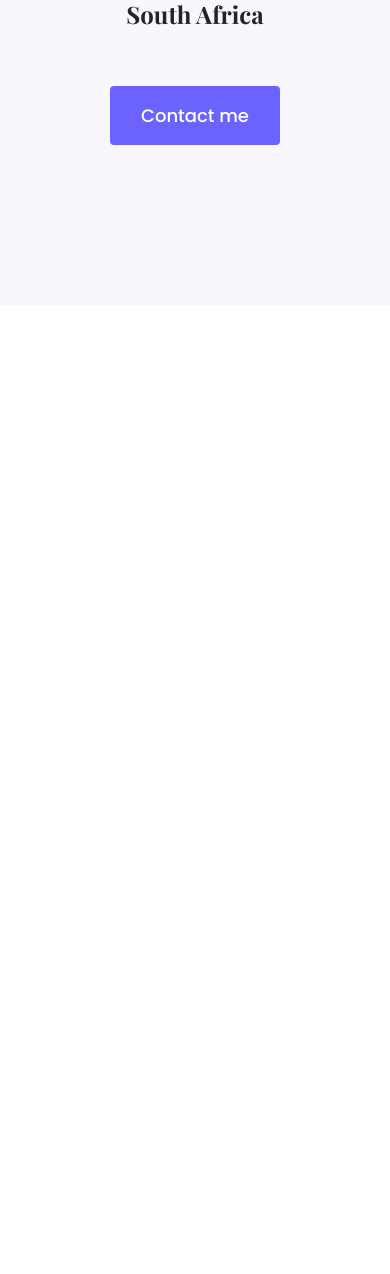
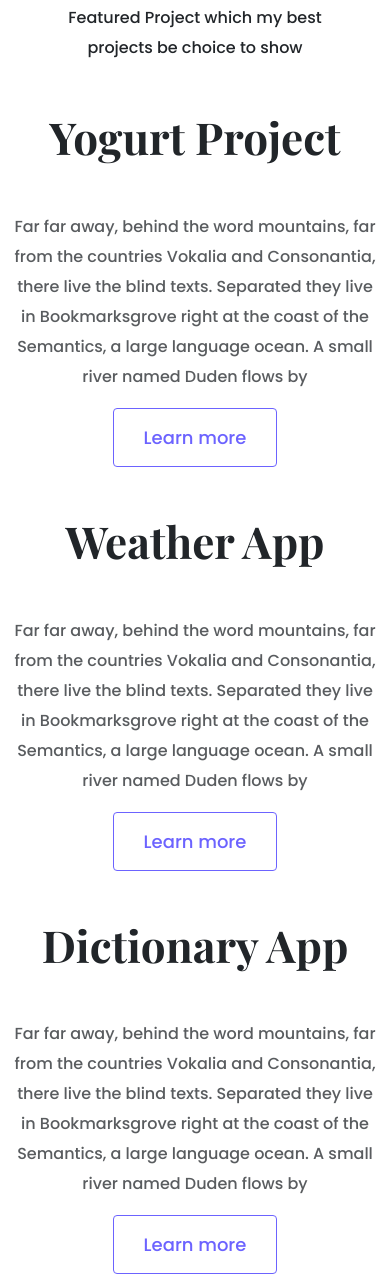
Before and after one commit to lethabothaps/portfolio-project, a plain HTML site: page index.html in a window 390 px wide. Shown: the part 510-1784 px from the top of the page. Before the commit the page ends 844 px from the top, so only its background shows below. Drawn offline with nearby package versions, Linux system fonts and the light colour scheme; a web font is replaced by a local one.

Commit message:
intergraded homepage content design

```diff
--- a/index.html
+++ b/index.html
@@ -38,5 +38,61 @@
         <a href="#" class="btn btn-branding">Contact me</a>
       </div>
     </div>
+    <p class="text-center m-5">
+      Featured Project which my best projects be choice to show
+    </p>
+    <div class="container">
+      <div class="row mb-5">
+        <div class="col d-none d-lg-block">
+          <img src="images/yogurt.png" class="img-fluid" alt="" />
+        </div>
+        <div class="col">
+          <div class="project-description">
+            <h2 class="mb-5">Yogurt Project</h2>
+            <p class="mb=4 text-muted">
+              Far far away, behind the word mountains, far from the countries
+              Vokalia and Consonantia, there live the blind texts. Separated
+              they live in Bookmarksgrove right at the coast of the Semantics, a
+              large language ocean. A small river named Duden flows by
+            </p>
+            <a href="http://" class="btn btn-branding-outline">Learn more</a>
+          </div>
+        </div>
+      </div>
+      <div class="row mb-5">
+        <div class="col">
+          <div class="project-description">
+            <h2 class="mb-5">Weather App</h2>
+            <p class="mb=4 text-muted">
+              Far far away, behind the word mountains, far from the countries
+              Vokalia and Consonantia, there live the blind texts. Separated
+              they live in Bookmarksgrove right at the coast of the Semantics, a
+              large language ocean. A small river named Duden flows by
+            </p>
+            <a href="http://" class="btn btn-branding-outline">Learn more</a>
+          </div>
+        </div>
+        <div class="col d-none d-lg-block">
+          <img src="images/weather.png" class="img-fluid" alt="" />
+        </div>
+      </div>
+      <div class="row">
+        <div class="col d-none d-lg-block">
+          <img src="images/dictionary.png" class="img-fluid" alt="" />
+        </div>
+        <div class="col">
+          <div class="project-description">
+            <h2 class="mb-5">Dictionary App</h2>
+            <p class="mb=4 text-muted">
+              Far far away, behind the word mountains, far from the countries
+              Vokalia and Consonantia, there live the blind texts. Separated
+              they live in Bookmarksgrove right at the coast of the Semantics, a
+              large language ocean. A small river named Duden flows by
+            </p>
+            <a href="http://" class="btn btn-branding-outline">Learn more</a>
+          </div>
+        </div>
+      </div>
+    </div>
   </body>
 </html>
--- a/styles/portfolio.css
+++ b/styles/portfolio.css
@@ -22,10 +22,17 @@ h6 {
 
 h1 {
   font-size: 96px;
+  line-height: 1.5;
+}
+
+h2 {
+  font-size: 64px;
 }
 
 p {
   font-weight: normal;
+  font-size: 16px;
+  line-height: 30px;
 }
 
 .hero {
@@ -44,7 +51,7 @@ p {
 .hero h2 {
   font-family: var(--heading-font-family);
   font-weight: normal;
-  line-height: 2;
+  line-height: 1.5;
   font-size: 24px;
 }
 
@@ -56,3 +63,36 @@ p {
   line-height: 27px;
   padding: 15px 30px;
 }
+
+.btn-branding-outline {
+  color: var(--branding-color);
+  border: 1px solid var(--branding-color);
+  border-radius: 4px;
+  font-size: 18px;
+  line-height: 27px;
+  padding: 15px 30px;
+}
+
+.project-description {
+  padding: 120px 60px;
+}
+
+@media (max-width: 900px) {
+  h1 {
+    font-size: 44px;
+    line-height: 2;
+  }
+
+  h2 {
+    font-size: 44px;
+  }
+
+  .hero {
+    padding: 80px 20px;
+  }
+
+  .project-description {
+    padding: 0;
+    text-align: center;
+  }
+}
```
Also changed, not shown: images/dictionary.png (added), images/weather.png (added), images/yogurt.png (added).
